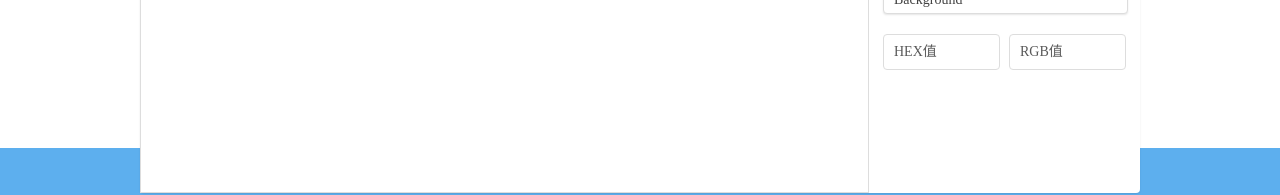
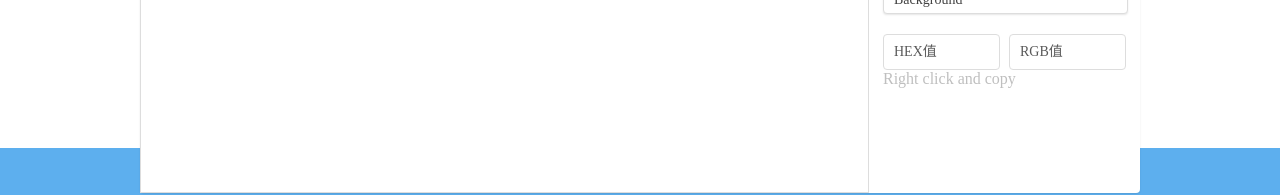
Before and after one commit to Shino161/iroha, a Next.js app: page / in a window 1280 px wide. Shown: the part 302-497 px from the top of the page. Built offline with nearby package versions, Linux system fonts and the light colour scheme.

Commit message:
feat: UI change

```diff
--- a/pages/index.tsx
+++ b/pages/index.tsx
@@ -132,6 +132,7 @@ const Home = () => {
               <span>{hex}</span>
               <span>{rgb}</span>
             </div>
+            <span style={{ color: '#bfbfbf'}}>Right click and copy</span>
           </div>
         </div>
       </div>
--- a/pages/style.less
+++ b/pages/style.less
@@ -77,6 +77,7 @@ html {
           padding: 5px 5px 5px 10px;
           color: #595959;
           line-height: 24px;
+          user-select: all;
         }
       }
     }
```
